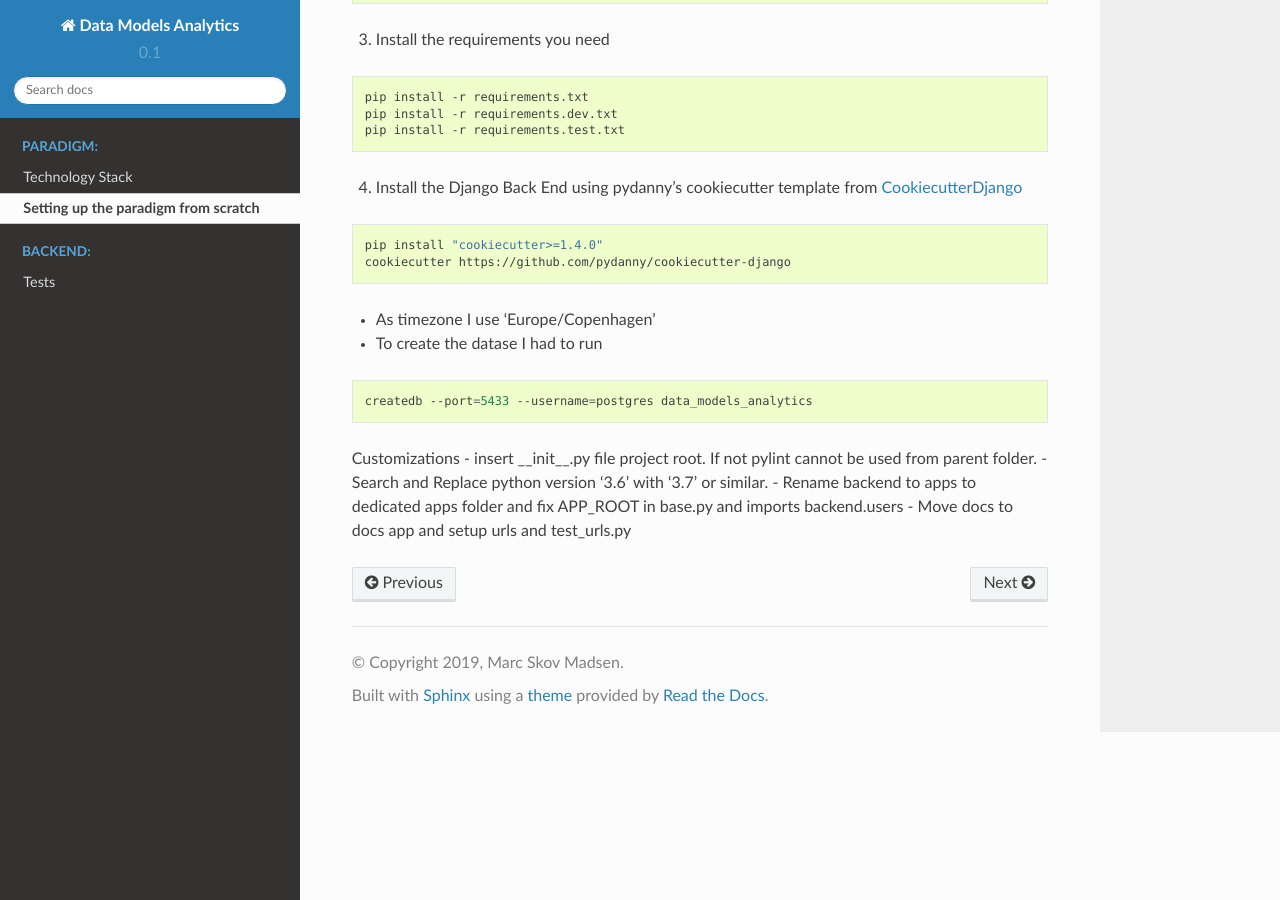
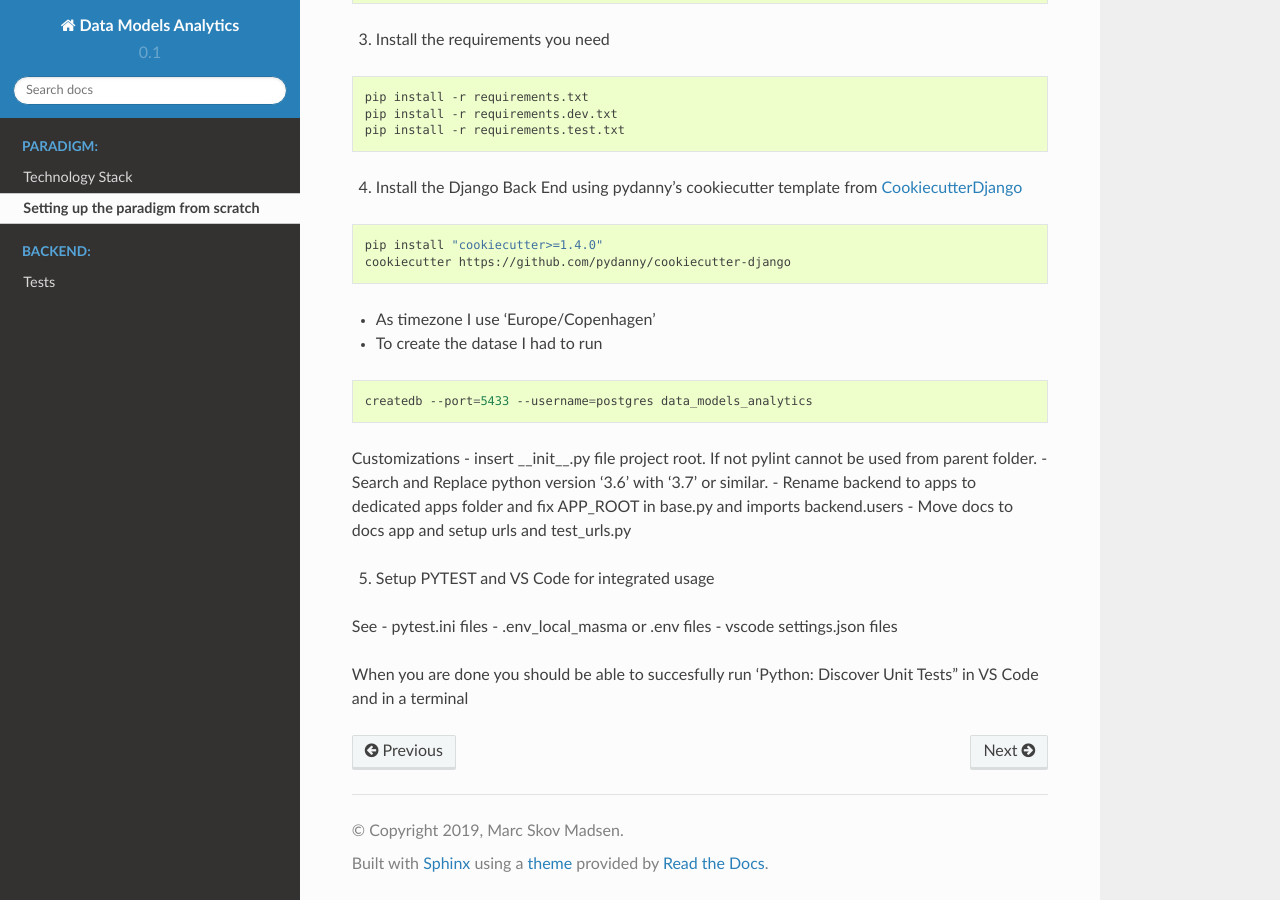
Before and after one commit to MarcSkovMadsen/data_models_analytics, a Sphinx documentation site: the page built from backend/apps/docs/source/installation.rst, in a window 1280 px wide and 900 px high, scrolled down 604 px. Built offline with Sphinx 7.4.7 and the Read the Docs theme 2.0.0, drawn with Linux system fonts in a browser that asks for light colours.

Commit message:
more notes

```diff
--- a/backend/apps/docs/source/installation.rst
+++ b/backend/apps/docs/source/installation.rst
@@ -54,6 +54,23 @@ Customizations
 - Rename backend to apps to dedicated apps folder and fix APP_ROOT in base.py and imports backend.users
 - Move docs to docs app and setup urls and test_urls.py
 
+5. Setup PYTEST and VS Code for integrated usage
+
+See
+- pytest.ini files
+- .env_local_masma or .env files
+- vscode settings.json files
+
+When you are done you should be able to succesfully run 'Python: Discover Unit Tests" in VS Code
+and in a terminal
+
+.. code-block: bash
+
+    pytest
+
+.. code-block: bash
+
+    backend$ pytest
 
 .. _CookiecutterDjango: https://github.com/pydanny/cookiecutter-django
 .. _PythonOrg: www.python.org
```
